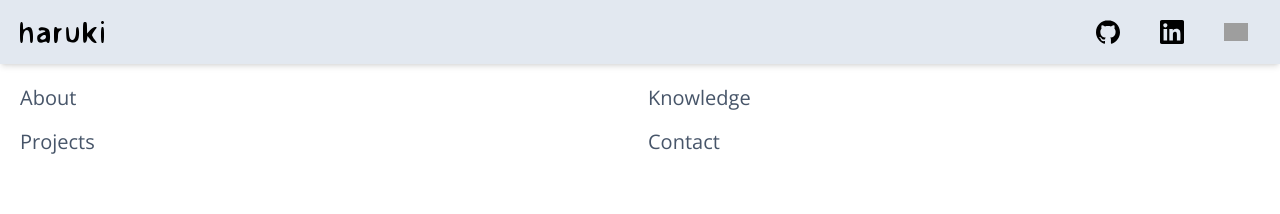
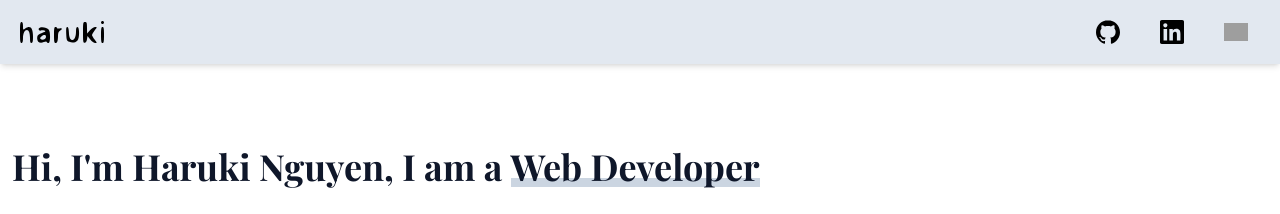
Before and after one commit to HarukiNguyen/portfolio, a React (Vite) app: page / in a window 1280 px wide. Shown: the top 214 px of the page. Built offline with nearby package versions, Linux system fonts and the light colour scheme; grey boxes are pictures that could not be loaded.

Commit message:
feat: :fire: remove nav

```diff
--- a/src/layouts/Content.jsx
+++ b/src/layouts/Content.jsx
@@ -4,7 +4,7 @@ import Projects from "../components/Projects/Projects";
 
 function Content() {
   return (
-    <main className="py-11">
+    <main className="py-20">
       <About />
       <Knowledge />
       <Projects />
--- a/src/layouts/Header.jsx
+++ b/src/layouts/Header.jsx
@@ -1,22 +1,7 @@
+import Logo from "../components/Logo";
 import SocialMedias from "../components/SocialMedias";
-import Logo from "../components/Logo";
-
-const navs = ["about", "knowledge", "projects", "contact"];
 
 function Header() {
-  const navItems = navs.map((nav) => {
-    return (
-      <li key={nav} className="py-2 w-2/4">
-        <a
-          href={`/#${nav}`}
-          className="rounded px-2 text-xl capitalize text-slate-600  transition-color focus:hocus-state hover:hocus-state active:bg-slate-200"
-        >
-          {nav}
-        </a>
-      </li>
-    );
-  });
-
   return (
     <header>
       <div className="-mx-3 px-3 py-3 bg-slate-200 shadow-md animate-fadeIn">
@@ -25,7 +10,6 @@ function Header() {
           <SocialMedias />
         </div>
       </div>
-      <ul className="flex flex-wrap justify-between pt-3">{navItems}</ul>
     </header>
   );
 }
```
